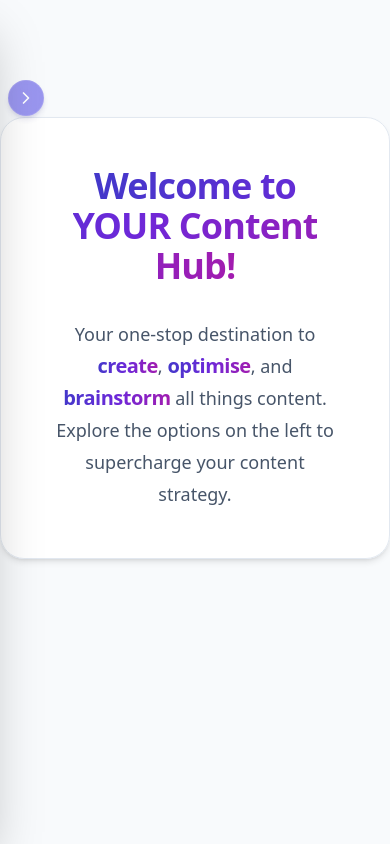
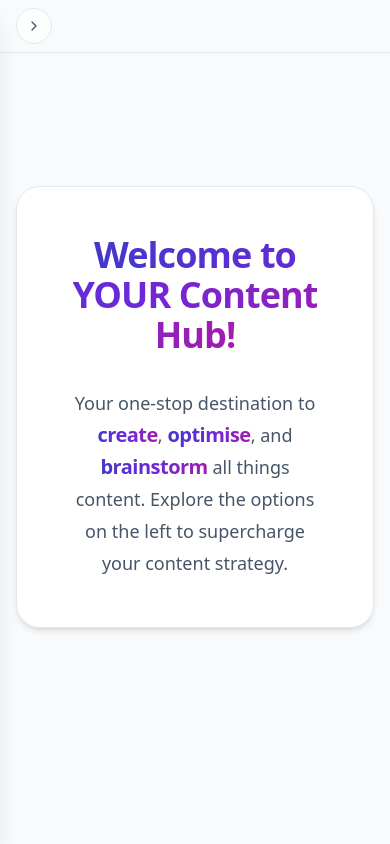
Before and after one commit to sophialivanos/ni-content-hub-static, a Next.js app: page / in a window 390 px wide. Built offline with nearby package versions, Linux system fonts and the light colour scheme.

Commit message:
Layout: top-bar mobile toggle, desktop collapse/expand, global page padding

```diff
--- a/components/Layout.tsx
+++ b/components/Layout.tsx
@@ -1,29 +1,71 @@
 // components/Layout.tsx
 import React, { useState } from "react";
+import { ChevronLeft, ChevronRight } from "lucide-react";
 import MobileNavToggle from "./MobileNavToggle";
 import SidebarDrawer from "./SidebarDrawer";
-// …your other imports (Header, AppSidebar for desktop, etc.)
+import AppSidebar from "./AppSidebar"; // your existing sidebar menu
 
 export default function Layout({ children }: { children: React.ReactNode }) {
-  const [drawerOpen, setDrawerOpen] = useState(false);
+  const [drawerOpen, setDrawerOpen] = useState(false);     // mobile
+  const [desktopOpen, setDesktopOpen] = useState(true);    // desktop default: open
 
   return (
     <div className="min-h-screen bg-slate-50">
-      {/* (optional) your header */}
-      {/* Desktop sidebar stays exactly as you have it */}
+      {/* Mobile top bar with subtle trigger (no overlay on content) */}
+      <MobileNavToggle onOpen={() => setDrawerOpen(true)} isOpen={drawerOpen} />
+
       <div className="flex">
-        {/* Example: your existing desktop sidebar */}
-        {/* <aside className="hidden md:block w-72 shrink-0">
-          <AppSidebar />
-        </aside> */}
+        {/* Desktop sidebar */}
+        <aside
+          className={`hidden md:block sticky top-0 h-screen transition-[width] duration-200 ease-out border-r border-slate-200 bg-slate-900 text-slate-100 ${
+            desktopOpen ? "w-72" : "w-0"
+          }`}
+        >
+          <div
+            className={`${
+              desktopOpen ? "opacity-100" : "opacity-0 pointer-events-none"
+            } h-full flex flex-col`}
+          >
+            <div className="flex items-center justify-between px-3 py-3 border-b border-slate-800">
+              <div className="text-xs font-semibold tracking-wider text-slate-400">
+                CONTENT HUB
+              </div>
+              <button
+                type="button"
+                onClick={() => setDesktopOpen(false)}
+                aria-label="Collapse navigation"
+                className="h-8 w-8 inline-flex items-center justify-center rounded-full border border-slate-700 text-slate-300 hover:bg-slate-800"
+              >
+                <ChevronLeft className="h-4 w-4" />
+              </button>
+            </div>
+            <div className="flex-1 overflow-y-auto">
+              <AppSidebar />
+            </div>
+          </div>
+        </aside>
 
+        {/* Small expand tab when collapsed (desktop only) */}
+        {!desktopOpen && (
+          <button
+            type="button"
+            onClick={() => setDesktopOpen(true)}
+            aria-label="Expand navigation"
+            className="hidden md:flex fixed left-3 top-3 z-20 h-9 w-9 items-center justify-center rounded-full border border-slate-200 bg-white/80 text-slate-600 hover:bg-white"
+          >
+            <ChevronRight className="h-4 w-4" />
+          </button>
+        )}
+
+        {/* Main content with consistent “invisible border” */}
         <main className="flex-1">
-          {children}
+          <div className="max-w-screen-2xl mx-auto px-4 sm:px-6 lg:px-10 py-4 md:py-6">
+            {children}
+          </div>
         </main>
       </div>
 
-      {/* --- Mobile-only trigger & drawer (overlay) --- */}
-      <MobileNavToggle onOpen={() => setDrawerOpen(true)} isOpen={drawerOpen} />
+      {/* Mobile drawer */}
       <SidebarDrawer open={drawerOpen} onClose={() => setDrawerOpen(false)} />
     </div>
   );
--- a/components/MobileNavToggle.tsx
+++ b/components/MobileNavToggle.tsx
@@ -1,33 +1,28 @@
 // components/MobileNavToggle.tsx
+import React from "react";
 import { ChevronRight } from "lucide-react";
 
-type Props = {
+export default function MobileNavToggle({
+  onOpen,
+  isOpen,
+}: {
   onOpen: () => void;
   isOpen?: boolean;
-};
-
-export default function MobileNavToggle({ onOpen, isOpen }: Props) {
-  // Hidden on desktop and while drawer is open
-  if (isOpen) return null;
-
+}) {
   return (
+    <div className="md:hidden sticky top-0 z-30 bg-slate-50/90 backdrop-blur border-b border-slate-200">
+      <div className="max-w-screen-2xl mx-auto px-4 py-2">
         <button
           type="button"
           onClick={onOpen}
           aria-label="Open navigation"
-      aria-controls="app-sidebar-drawer"
-      aria-expanded="false"
-      className="
-        md:hidden fixed left-2 top-20 z-40 h-9 w-9 rounded-full
-        bg-indigo-600/80 text-white border border-white/10
-        shadow-md shadow-indigo-900/20 backdrop-blur
-        opacity-70 hover:opacity-100 focus-visible:outline-none
-        focus-visible:ring-2 focus-visible:ring-white/60
-        transition motion-safe:duration-200
-      "
+          aria-controls="mobile-drawer"
+          aria-expanded={isOpen ? "true" : "false"}
+          className="inline-flex items-center justify-center h-9 w-9 rounded-full border border-slate-200 bg-white/70 text-slate-600 hover:bg-white/90 focus:outline-none focus:ring-2 focus:ring-indigo-500 focus:ring-offset-2"
         >
-      <ChevronRight className="h-5 w-5 mx-auto" />
-      <span className="sr-only">Open menu</span>
+          <ChevronRight className="h-4 w-4" />
         </button>
+      </div>
+    </div>
   );
 }
--- a/components/SidebarDrawer.tsx
+++ b/components/SidebarDrawer.tsx
@@ -1,69 +1,50 @@
-// components/SidebarDrawer.tsx
-import { useEffect, useRef } from "react";
-import { X } from "lucide-react";
-import AppSidebar from "./AppSidebar";
-
-type Props = {
+// components/SidebarDrawer.tsx (only the relevant bits)
+export default function SidebarDrawer({
+  open,
+  onClose,
+}: {
   open: boolean;
   onClose: () => void;
-};
-
-export default function SidebarDrawer({ open, onClose }: Props) {
-  const panelRef = useRef<HTMLDivElement>(null);
-
-  // ESC to close
-  useEffect(() => {
-    if (!open) return;
-    const onKey = (e: KeyboardEvent) => {
-      if (e.key === "Escape") onClose();
-    };
-    window.addEventListener("keydown", onKey);
-    return () => window.removeEventListener("keydown", onKey);
-  }, [open, onClose]);
+}) {
+  // …existing focus trap / ESC logic (unchanged)
 
   return (
     <div
-      id="app-sidebar-drawer"
-      aria-hidden={!open}
-      className={`
-        md:hidden fixed inset-0 z-50
-        ${open ? "pointer-events-auto" : "pointer-events-none"}
-      `}
+      id="mobile-drawer"
+      role="dialog"
+      aria-modal="true"
+      className={`md:hidden fixed inset-0 z-40 ${open ? "" : "pointer-events-none"}`}
     >
       {/* Backdrop */}
       <div
+        className={`absolute inset-0 bg-slate-900/40 transition-opacity ${
+          open ? "opacity-100" : "opacity-0"
+        }`}
         onClick={onClose}
-        className={`
-          absolute inset-0 bg-slate-900/40 transition
-          ${open ? "opacity-100" : "opacity-0"}
-        `}
       />
-
       {/* Panel */}
-      <div
-        ref={panelRef}
-        className={`
-          absolute left-0 top-0 h-full w-80 max-w-[85%]
-          bg-slate-900 text-slate-100 shadow-2xl
-          transition-transform motion-safe:duration-200
-          ${open ? "translate-x-0" : "-translate-x-full"}
-        `}
+      <aside
+        className={`absolute left-0 top-0 h-full w-80 max-w-[85vw] bg-slate-900 text-slate-100 shadow-xl border-r border-slate-800
+          transition-transform duration-200 ease-out ${open ? "translate-x-0" : "-translate-x-full"}`}
       >
-        {/* Close (X) — note: no arrow inside the drawer now */}
+        <div className="flex items-center justify-between px-4 py-3 border-b border-slate-800">
+          <div className="text-xs font-semibold tracking-wider text-slate-400">
+            CONTENT HUB
+          </div>
           <button
             type="button"
             onClick={onClose}
             aria-label="Close navigation"
-          className="absolute right-3 top-3 p-2 rounded-full text-slate-200/80 hover:text-white focus-visible:outline-none focus-visible:ring-2 focus-visible:ring-white/60"
+            className="h-8 w-8 inline-flex items-center justify-center rounded-full border border-slate-700 text-slate-300 hover:bg-slate-800"
           >
-          <X className="h-5 w-5" />
+            <span className="sr-only">Close</span>
+            ×
           </button>
-
-        {/* Sidebar content */}
-        <div className="h-full overflow-y-auto">
-          <AppSidebar onNavigate={onClose} />
         </div>
+        <div className="h-[calc(100%-44px)] overflow-y-auto">
+          {/* your existing <AppSidebar /> */}
         </div>
+      </aside>
     </div>
   );
 }
```
Lines whose indentation alone changed are shown as unchanged.
